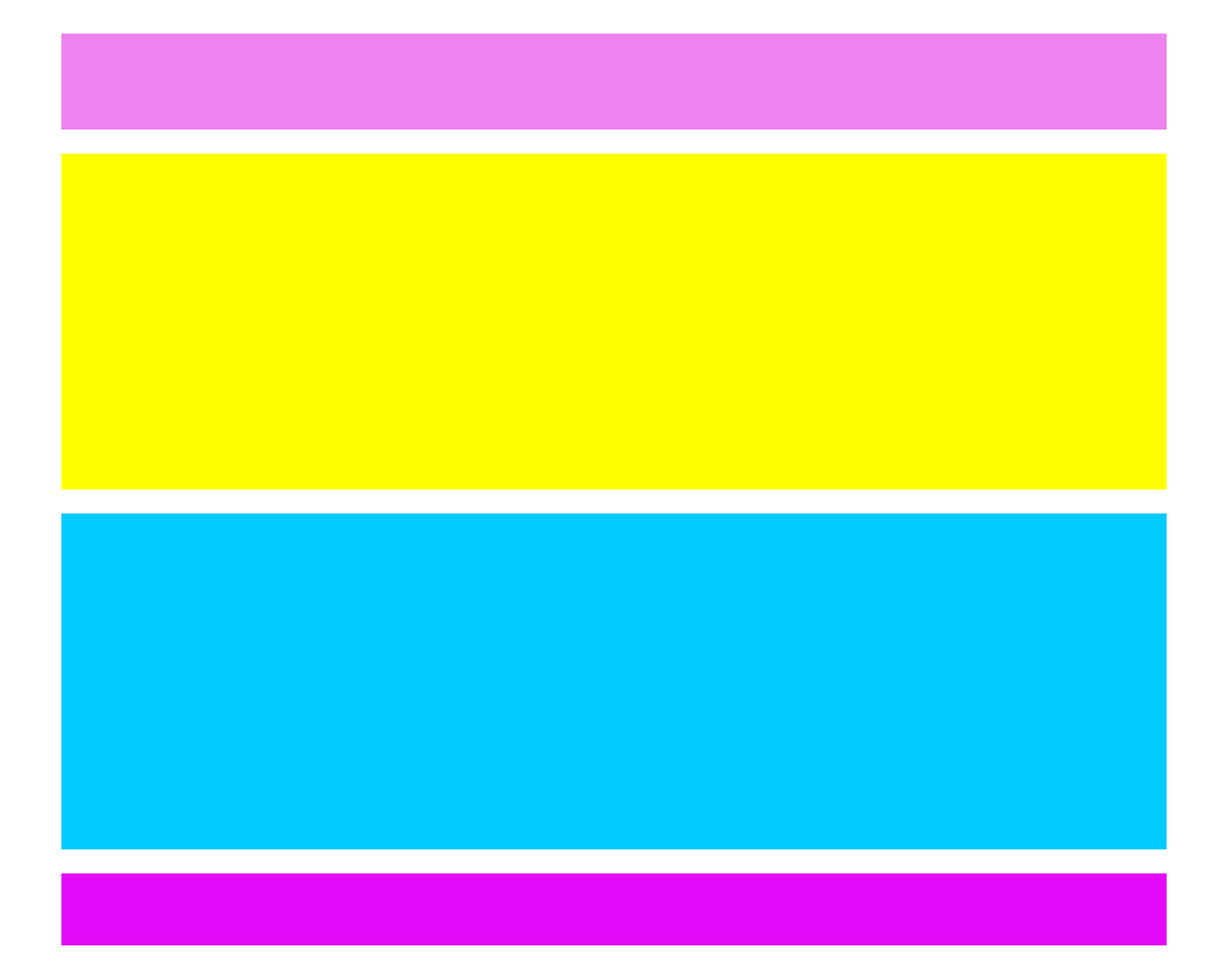
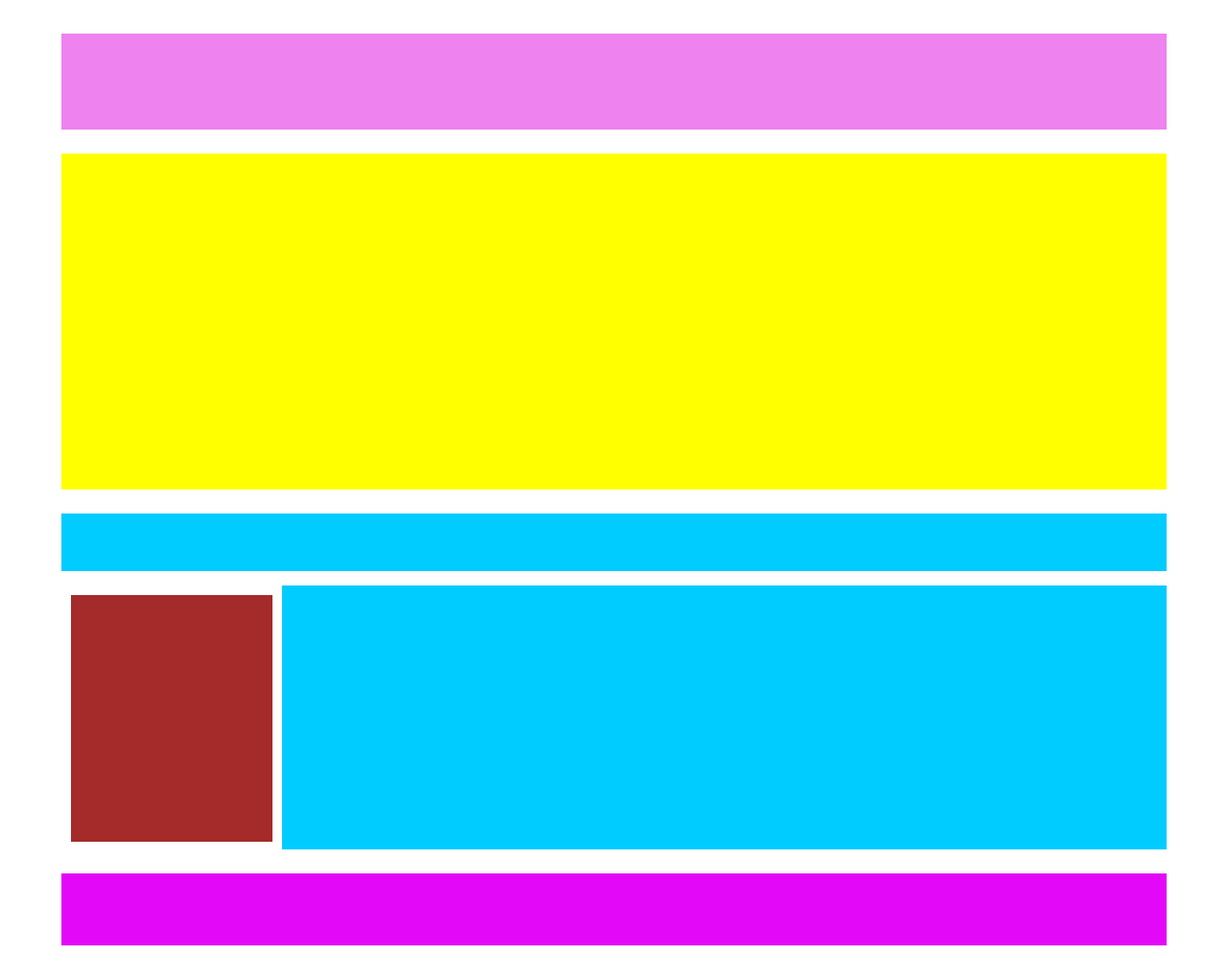
Before and after one commit to callagan70/htmlcss-struttura-wp, a plain HTML site: page index.html in a window 1280 px wide. Shown: the whole page at 96% size. Drawn offline with Linux system fonts and the light colour scheme.

Commit message:
Prova colori sui div v0.80

```diff
--- a/index.html
+++ b/index.html
@@ -17,7 +17,23 @@
         <section class="first-section">
         </section>
 
-        <section class="second-section">
+        <section class="second-section clearfix">
+            <div class="head-2s">
+
+            </div>
+
+            <div class="left-2s">
+
+            </div>
+
+            <div class="middle-2s">
+
+            </div>
+
+            <div class="right-2s">
+
+            </div>
+
         </section>
 
     </main>
--- a/style.css
+++ b/style.css
@@ -21,6 +21,10 @@ body{
     margin-right: 5%;
     margin-top: 25px;
 }
+/* .clearfix::after{
+    content: "";
+    display: table;
+    clear: both; */
 
 .second-section{
     width: auto;
@@ -29,7 +33,38 @@ body{
     margin-left: 5%;
     margin-right: 5%;
     margin-top: 25px;
+    position: relative;
 }
+
+.head-2s{
+    position: relative;
+    width: auto;
+    height: 75px;
+    border-bottom: 15px solid white;
+}
+
+.left-2s{
+    position: absolute;
+    width: 20%;
+    height: 79%;
+    border: 10px solid white;
+    float: left;
+    background-color: brown;
+
+}
+
+.middle-2s{
+    position: absolute;
+
+}
+
+.right-2s{
+    position: absolute;
+
+}
+
+
+
 
 footer{
     width: auto;
```
